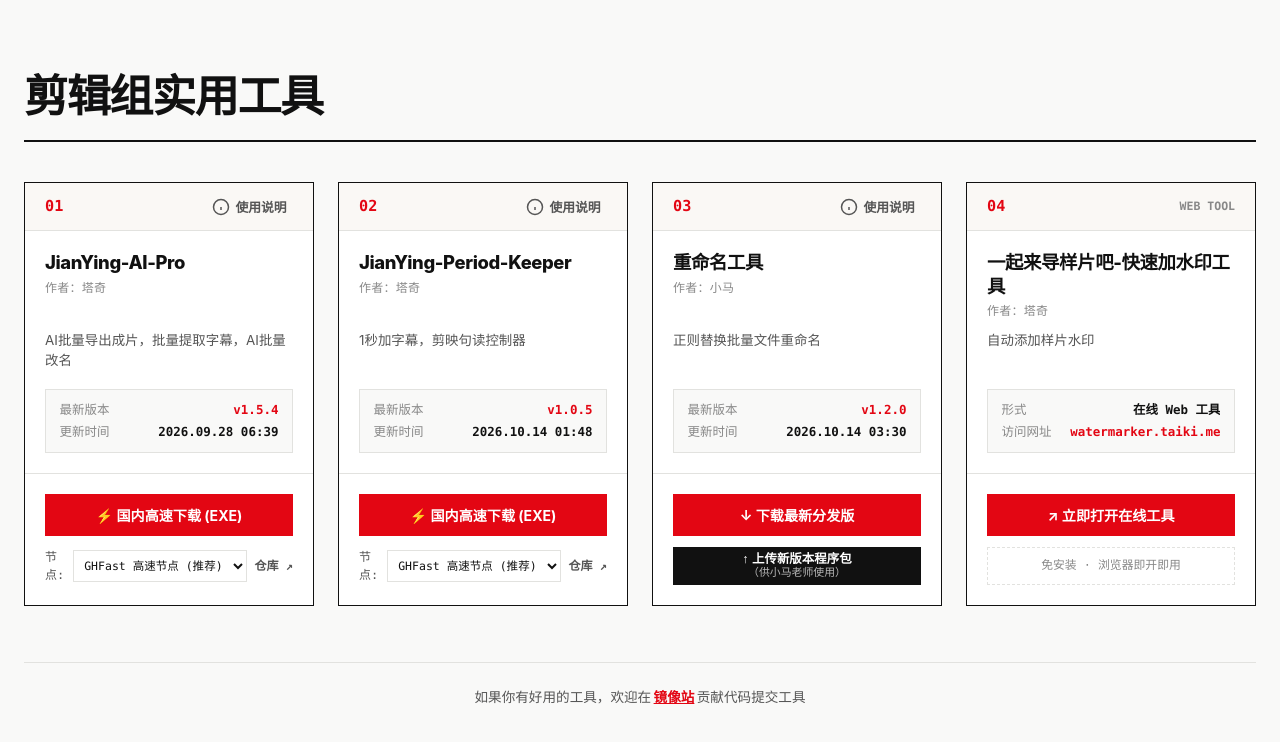
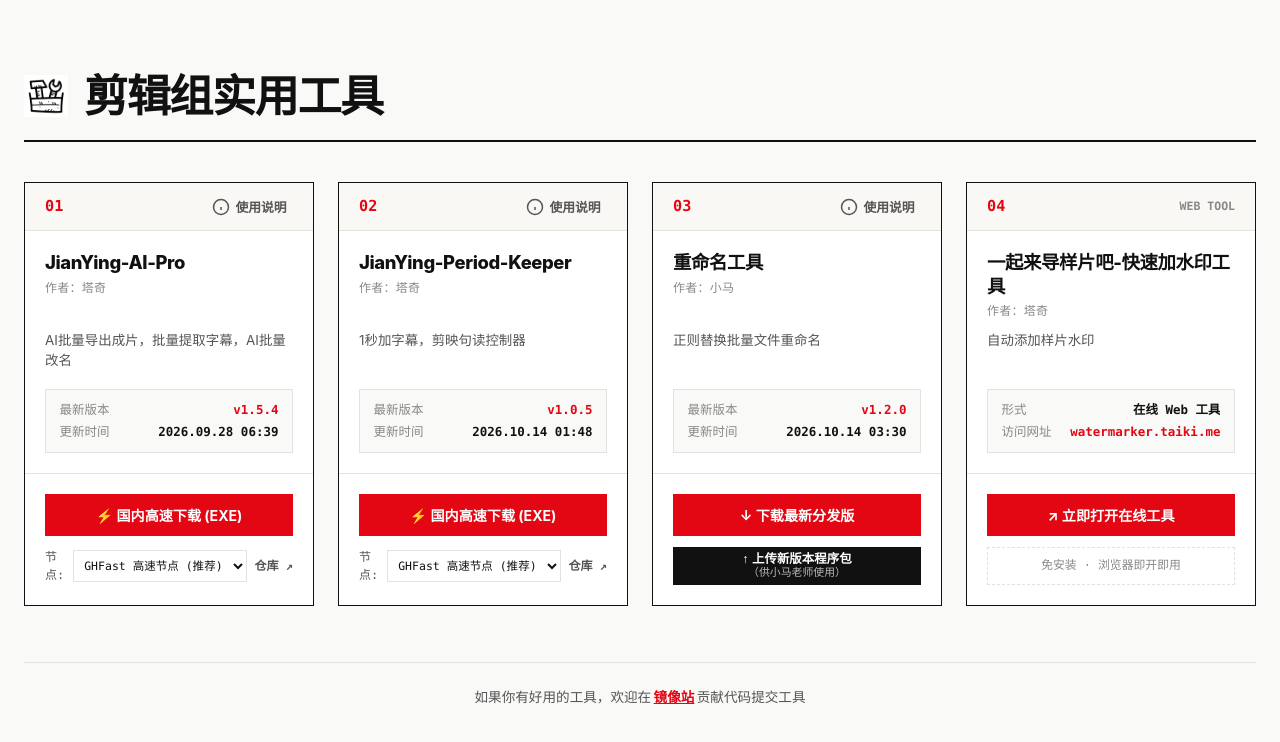
Before and after one commit to Kirota233/distributinon-site, a website: page public/index.html in a window 1280 px wide. Drawn offline with Linux system fonts and the light colour scheme; no server answers.

Commit message:
feat: add website favicon and brand logo in header

```diff
--- a/dev-server.js
+++ b/dev-server.js
@@ -181,6 +181,7 @@ const server = http.createServer((req, res) => {
     ".js": "application/javascript; charset=utf-8",
     ".json": "application/json; charset=utf-8",
     ".png": "image/png",
+    ".ico": "image/x-icon",
     ".svg": "image/svg+xml"
   };
 
--- a/public/index.html
+++ b/public/index.html
@@ -5,6 +5,9 @@
   <meta name="viewport" content="width=device-width, initial-scale=1.0">
   <title>剪辑组实用工具</title>
   <meta name="description" content="剪辑组实用工具，提供国内高速下载、版本展示、使用说明与开发者更新分发。">
+  <link rel="icon" type="image/png" href="/favicon.png">
+  <link rel="shortcut icon" href="/favicon.ico">
+  <link rel="apple-touch-icon" href="/favicon.png">
   <link rel="stylesheet" href="style.css">
 </head>
 <body>
@@ -13,7 +16,10 @@
 
     <!-- 顶部唯一标题 -->
     <header class="site-header">
-      <h1 class="site-title">剪辑组实用工具</h1>
+      <div class="site-brand">
+        <img src="/favicon.png" alt="剪辑组实用工具" class="site-logo">
+        <h1 class="site-title">剪辑组实用工具</h1>
+      </div>
     </header>
 
     <!-- 核心三个项目展示框 -->
--- a/public/style.css
+++ b/public/style.css
@@ -46,6 +46,19 @@ html, body {
   border-bottom: 2px solid var(--border-dark);
   padding-bottom: 1.25rem;
   margin-bottom: 2.5rem;
+}
+
+.site-brand {
+  display: flex;
+  align-items: center;
+  gap: 1rem;
+}
+
+.site-logo {
+  width: 44px;
+  height: 44px;
+  object-fit: contain;
+  flex-shrink: 0;
 }
 
 .site-title {
```
Also changed, not shown: public/favicon.ico (added), public/favicon.png (added).
